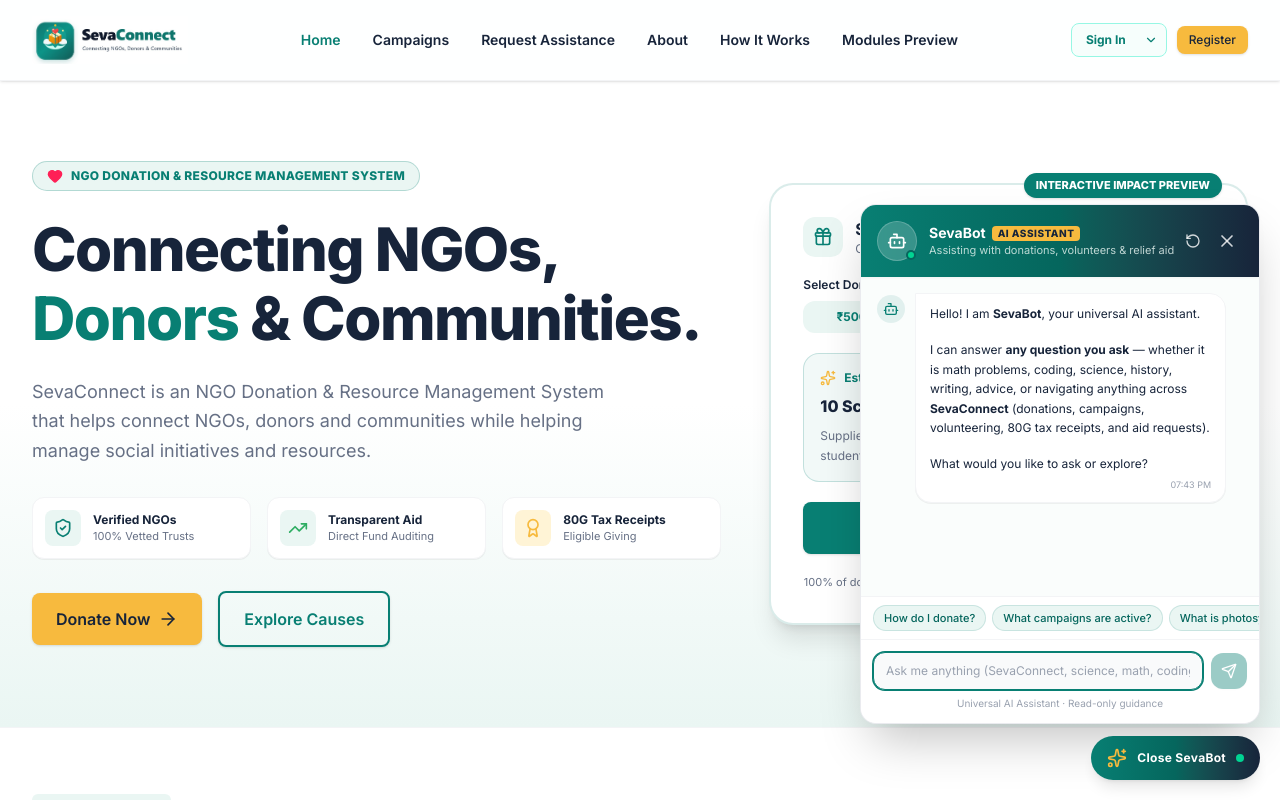
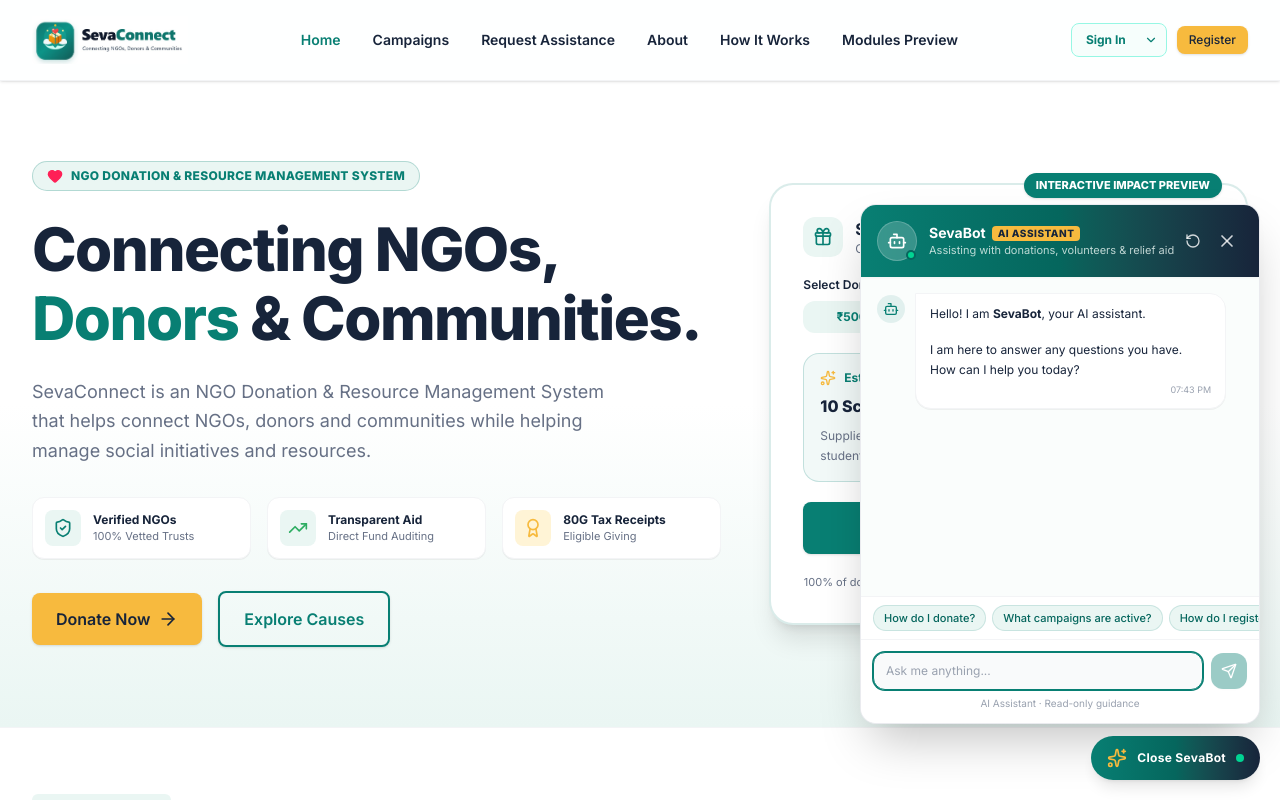
Before and after one commit to sakshiispmm-ty/Seva-Connect, a React (Vite) app in the folder frontend/: page / in a window 1280 px wide. Both pictures are taken after a click on the button "Ask SevaBot AI". Shown: the top 800 px of the page. Built offline with nearby package versions, Linux system fonts and the light colour scheme; no server answers.

Commit message:
fix(chatbot): simplify welcome message and prompt suggestions

```diff
--- a/frontend/src/components/ChatbotWidget.jsx
+++ b/frontend/src/components/ChatbotWidget.jsx
@@ -16,11 +16,9 @@ import {
 const SUGGESTED_PROMPTS = [
   'How do I donate?',
   'What campaigns are active?',
-  'What is photosynthesis?',
-  'Calculate 18% GST on ₹4,500',
-  'What is the capital of Australia?',
-  'Write a python binary search',
-  'How do I register as a volunteer?'
+  'How do I register as a volunteer?',
+  'How do I request assistance?',
+  'How does 80G tax exemption work?'
 ];
 
 export default function ChatbotWidget() {
@@ -29,7 +27,7 @@ export default function ChatbotWidget() {
     {
       id: 'welcome',
       sender: 'bot',
-      text: 'Hello! I am **SevaBot**, your universal AI assistant.\n\nI can answer **any question you ask** — whether it is math problems, coding, science, history, writing, advice, or navigating anything across **SevaConnect** (donations, campaigns, volunteering, 80G tax receipts, and aid requests).\n\nWhat would you like to ask or explore?',
+      text: 'Hello! I am **SevaBot**, your AI assistant.\n\nI am here to answer any questions you have. How can I help you today?',
       timestamp: new Date().toLocaleTimeString([], { hour: '2-digit', minute: '2-digit' })
     }
   ]);
@@ -294,7 +292,7 @@ export default function ChatbotWidget() {
                 value={inputMessage}
                 onChange={(e) => setInputMessage(e.target.value)}
                 onKeyDown={handleKeyDown}
-                placeholder="Ask me anything (SevaConnect, science, math, coding...)"
+                placeholder="Ask me anything..."
                 disabled={isTyping}
                 className="flex-1 text-xs bg-gray-50 border border-gray-200 rounded-xl px-3 py-2.5 focus:outline-hidden focus:border-[#087F73] focus:ring-1 focus:ring-[#087F73] transition-all placeholder:text-gray-400"
               />
@@ -308,7 +306,7 @@ export default function ChatbotWidget() {
               </button>
             </form>
             <p className="text-[10px] text-gray-400 text-center mt-1.5">
-              Universal AI Assistant · Read-only guidance
+              AI Assistant · Read-only guidance
             </p>
           </div>
         </div>
```
Also changed, not shown: 1 other file (tests, documents, lock files or other folders).
